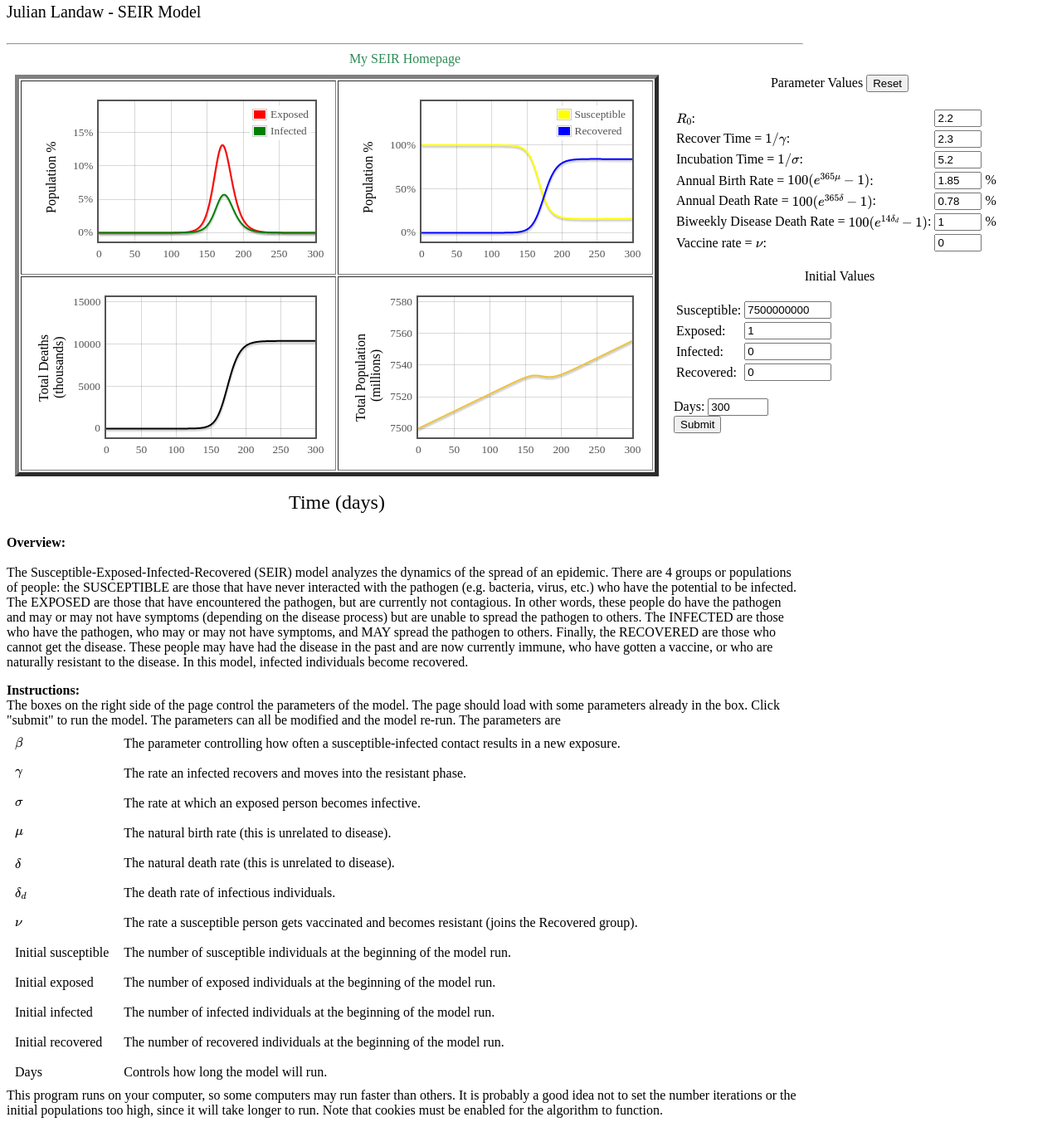
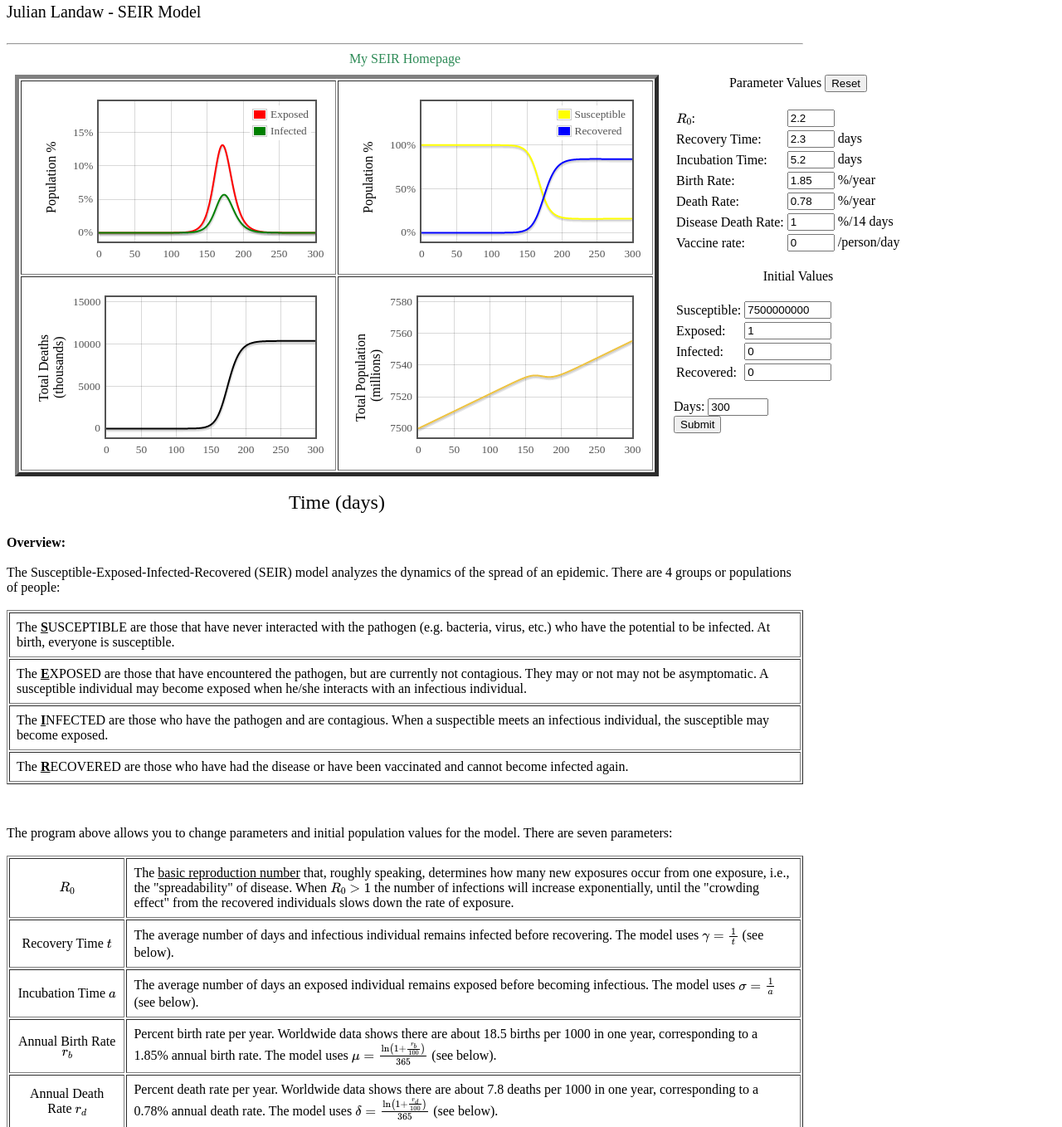
Before and after one commit to jdawg89/SEIR, a plain HTML site: page docs/seir.html in a window 1280 px wide. Shown: the part 5-1363 px from the top of the page at 83% size. Drawn offline with nearby package versions, Linux system fonts and the light colour scheme.

Commit message:
safdjldfskajlfdaskj

```diff
--- a/docs/seir.html
+++ b/docs/seir.html
@@ -319,15 +319,15 @@
 		</td>
 	    <td valign='top'>
 	      <!-- <form name='mainform' style="width:400px"> -->
-		  <form name='mainform' style="width:400px">
+		  <form name='mainform' style="width:300px">
 		<center>Parameter Values   <input type="submit" value="Reset" onclick='resetform()'/></center>
-		&nbsp&nbsp <table><tr><td>\(R_0\): </td><td><input type="text" name="R0" id="button1" size = 4 /></td></tr>
-		<tr><td>Recover Time = \(1/\gamma\): </td><td><input type="text" name="RecTime" id="button2" size = 4 /></td></tr>
-		<tr><td>Incubation Time = \(1/\sigma\): </td><td><input type="text" name="IncTime" id="button3" size = 4 /></td></tr>
-		<tr><td>Annual Birth Rate = \(100(e^{365\mu}-1)\): </td><td><input type="text" name="Mu" id="button4" size = 4 /> %</td></tr>
-        <tr><td>Annual Death Rate = \(100(e^{365\delta}-1)\): </td><td><input type="text" name="Delta" id="button5" size = 4 /> %</td></tr>
-		<tr><td>Biweekly Disease Death Rate = \(100(e^{14\delta_d}-1)\): </td><td><input type="text" name="Deltad" id="button6" size = 4 /> %</td></tr>
-        <tr><td>Vaccine rate = \(\nu\): </td><td><input type="text" name="Nu" id="button7" size = 4 /></td></tr>
+		&nbsp&nbsp <table><tr><td>\(R_0\):</td><td><input type="text" name="R0" id="button1" size = 4 /></td></tr>
+		<tr><td>Recovery Time:</td><td><input type="text" name="RecTime" id="button2" size = 4 /> days</td></tr>
+		<tr><td>Incubation Time:</td><td><input type="text" name="IncTime" id="button3" size = 4 /> days</td></tr>
+		<tr><td>Birth Rate:</td><td><input type="text" name="Mu" id="button4" size = 4 /> %/year</td></tr>
+        <tr><td>Death Rate:</td><td><input type="text" name="Delta" id="button5" size = 4 /> %/year</td></tr>
+		<tr><td>Disease Death Rate:</td><td><input type="text" name="Deltad" id="button6" size = 4 /> %/14 days</td></tr>
+        <tr><td>Vaccine rate:</td><td><input type="text" name="Nu" id="button7" size = 4 /> /person/day</td></tr>
 	      </table>
 	      <br/>
 	      <center>Initial Values</center>
@@ -433,30 +433,35 @@
 	  <tr><td><center><font size=5>Time (days)</font></center></td></tr>
 	</table>
 	<p><b>Overview:</b><br/><br/>
-	The Susceptible-Exposed-Infected-Recovered (SEIR) model analyzes the dynamics of the spread of an epidemic. There are 4 groups or populations of people: the SUSCEPTIBLE are those that have never interacted with the pathogen (e.g. bacteria, virus, etc.) who have the potential to be infected. The EXPOSED are those that have encountered the pathogen, but are currently not contagious. In other words, these people do have the pathogen and may or may not have symptoms (depending on the disease process) but are unable to spread the pathogen to others. The INFECTED are those who have the pathogen, who may or may not have symptoms, and MAY spread the pathogen to others. Finally, the RECOVERED are those who cannot get the disease. These people may have had the disease in the past and are now currently immune, who have gotten a vaccine, or who are naturally resistant to the disease. In this model, infected individuals become recovered.
+	The Susceptible-Exposed-Infected-Recovered (SEIR) model analyzes the dynamics of the spread of an epidemic.
+	There are 4 groups or populations of people:</br></br>
+	<table cellpadding=8 border=1>
+	<tr><td>The <b><u>S</u></b>USCEPTIBLE are those that have never interacted with the pathogen (e.g. bacteria, virus, etc.) who have the potential to be infected. At birth, everyone is susceptible.</td></tr>
+	<tr><td>The <b><u>E</u></b>XPOSED are those that have encountered the pathogen, but are currently not contagious. They may or not may not be asymptomatic. A susceptible individual may become exposed when he/she interacts with an infectious individual.</td></tr>
+	<tr><td>The <b><u>I</u></b>NFECTED are those who have the pathogen and are contagious. When a suspectible meets an infectious individual, the susceptible may become exposed.</td></tr>
+	<tr><td>The <b><u>R</u></b>ECOVERED are those who have had the disease or have been vaccinated and cannot become infected again.</td></tr>
+	</table>
+	</p></br>
 
+	<p>The program above allows you to change parameters and initial population values for the model. There are seven parameters:</br></br>
 
-	<p><b>Instructions:</b><br/>
-	The boxes on the right side of the page control the parameters of the model.  The page should load with some parameters already in the box.  Click "submit" to run the model.  The parameters can all be modified and the model re-run.  The parameters are <br>
-	<table cellpadding=8 border=0>
-	  <tr><td>\(\beta\)</td><td>The parameter controlling how often a susceptible-infected contact results in a new exposure.</td></tr>
-	  <tr><td>\(\gamma\)</td><td>The rate an infected recovers and moves into the resistant phase.</td></tr>
-	  <tr><td>\(\sigma\)</td><td>The rate at which an exposed person becomes infective.</td></tr>
-	  <tr><td>\(\mu\)</td><td>The natural birth rate (this is unrelated to disease). </td></tr>
-	  <tr><td>\(\delta\)</td><td>The natural death rate (this is unrelated to disease). </td></tr>
-      <tr><td>\(\delta_d\)</td><td>The death rate of infectious individuals. </td></tr>
-      <tr><td>\(\nu\)</td><td>The rate a susceptible person gets vaccinated and becomes resistant (joins the Recovered group). </td></tr>
-	  <tr><td>Initial susceptible</td><td>The number of susceptible individuals at the beginning of the model run.</td></tr>
-	  <tr><td>Initial exposed</td><td>The number of exposed individuals at the beginning of the model run.</td></tr>
-	  <tr><td>Initial infected</td><td>The number of infected individuals at the beginning of the model run.</td></tr>
-	  <tr><td>Initial recovered</td><td>The number of recovered individuals at the beginning of the model run.</td></tr>
-	  <tr><td>Days</td><td>Controls how long the model will run.</td></tr>
+	<table cellpadding=8 border=1>
+	<tr><td><center>\(R_0\)</td><td>The <u>basic reproduction number</u> that, roughly speaking, determines how many new exposures occur from one exposure, i.e., the "spreadability" of disease.
+			When \(R_0 > 1\) the number of infections will increase exponentially, until the "crowding effect" from the recovered individuals slows down the rate of exposure.</td></tr>
+	<tr><td><center>Recovery Time \(t\)</center></td><td>The average number of days and infectious individual remains infected before recovering. The model uses \(\gamma = \frac{1}{t}\) (see below).</td></tr>
+	<tr><td><center>Incubation Time \(a\)</center></td><td>The average number of days an exposed individual remains exposed before becoming infectious. The model uses \(\sigma = \frac{1}{a}\) (see below).</td></tr>
+	<tr><td><center>Annual Birth Rate \(r_b\)</center></td><td>Percent birth rate per year. Worldwide data shows there are about 18.5 births per 1000 in one year, corresponding to a 1.85% annual birth rate. The model uses \(\mu = \frac{\ln\left(1 + \frac{r_b}{100}\right)}{365}\) (see below).</td></tr>
+	<tr><td><center>Annual Death Rate \(r_d\)</center></td><td>Percent death rate per year. Worldwide data shows there are about 7.8 deaths per 1000 in one year, corresponding to a 0.78% annual death rate. The model uses \(\delta = \frac{\ln\left(1 + \frac{r_d}{100}\right)}{365}\) (see below).</td></tr>
+	<tr><td><center>Biweekly Disease Death Rate \(r_{dz}\)</center></td><td>Percent death rate from disease in 2 weeks. The model uses \(\delta_d = \frac{\ln\left(1 + \frac{r_{dz}}{100}\right)}{14}\) (see below).</td></tr>
+	<tr><td><center>Vaccine Rate \(\nu\)</center></td><td>Rate of vaccinations per person per day.</td></tr>
 	</table>
-	<!-- <video>  <source src="Seinfeld - 4x03-04 - The Pitch.mp4" type="video/mp4"></video> -->
-	This program runs on your computer, so some computers may run faster than others.  It is probably a good idea not to set the number iterations or the initial populations too high, since it will take longer to run.  Note that cookies must be enabled for the algorithm to function.</p>
+	</p>
 
+	<p>The user can change the initial populations of susceptible, exposed, infected, and recovered. The user can also change the number of days (which will shift the x-axis in the graphs). Note that inputting more days can make the program run longer.</p>
+
+	<p>The "Reset" button changes all values back to the page's defaults.</p>
 	<p><b>Details:</b><br/>
-	This is an ordinary differential equation model, described by the following equation:<br/>
+	The model is a well-known differential equation model, described by the following set of equations:<br/>
 
 	\[\begin{align*}
 	\frac{dS}{dt} &= \mu N - \beta\frac{SI}{N} - (\delta + \nu) S \\
@@ -466,10 +471,13 @@
 	N &= S + E + I + R
 	\end{align*}
 	\]
+	The value \(R_0\) is known as the <it>basic reproduction number</it> and represents the expected number of new infections generated by a single case. In the SEIR model, this value is <br/>\[R_0 = \frac{\sigma}{\delta+\sigma}\frac{\beta}{\delta_d + \gamma},\]<br/> which degenerates to \(R_0 = \frac{\beta}{\gamma}\) when the death rates \(\delta = \delta_d = 0\).</p>
 
-	The value \(R_0\) is known as the <it>basic reproduction number</it> and represents the expected number of new infections generated by a single case. In the SEIR model, this value is <br/>\[R_0 = \frac{\sigma}{\delta+\sigma}\frac{\beta}{\delta_d + \gamma},\]<br/> which degenerates to \(R_0 = \frac{\beta}{\gamma}\) when the death rates \(\delta = \delta_d = 0\).
+	<p>The program uses a fourth-order Runge-Kutta method to simulate the model, with a step size fixed at 0.01, written in JavaScript.
+	Many thanks goes to Dr. Hans Nesse from ASU, whose <a href='http://www.public.asu.edu/~hnesse/classes/seir.html'>website</a> provided much source code that was used (with revisions) for this page.
+	The plotting methods are from the <a href="http://code.google.com/p/flot/">flot module.</a>
+	</p>
 
-	The simulation uses the fourth-order Runge-Kutta algorithm to solve it numerically, with a step size fixed at 0.01, written in JavaScript. The plotting methods are from the <a href="http://code.google.com/p/flot/">flot module.</a>  Both the ode simulation and the script in this page calling it are new, so there may still be some unanticipated bugs (I am also fairly new to the language, so my code may be inefficient or bizarre in places).  Internet Explorer may not work since it has not yet adopted the <i>canvas</i> element, which is used in plotting.</p>
-
+	Note that cookies must be enabled for the algorithm to function.</p>
       </body>
     </html>
```
